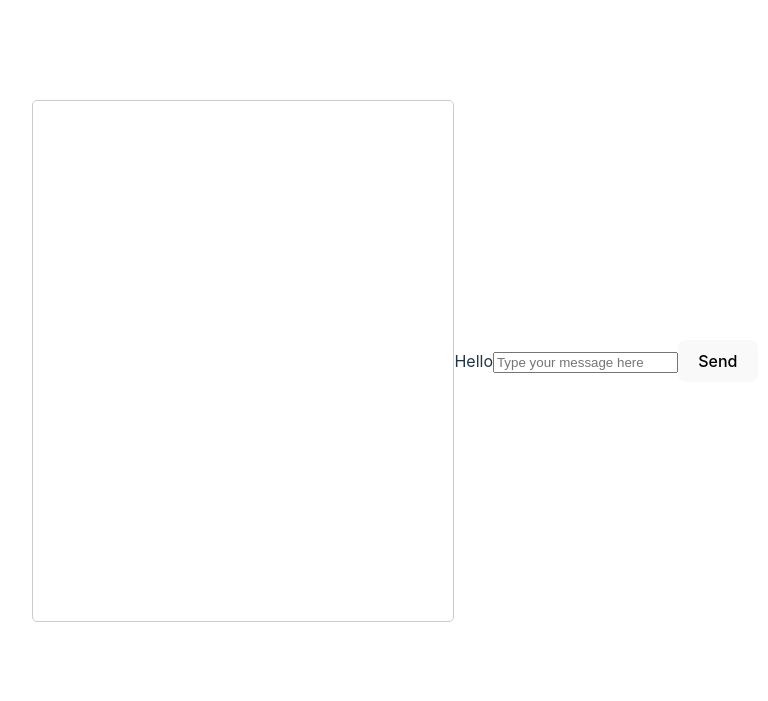
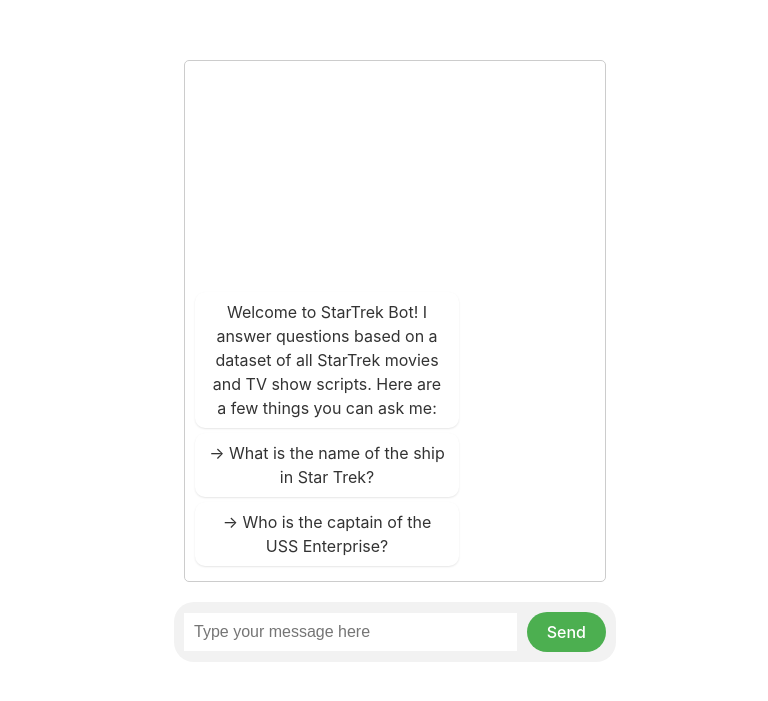
Before and after one commit to Adesdesk/chatbot-by-adesdesk, a Vue app: page / in a window 1280 px wide. Shown: the part 103-804 px from the top of the page, without its empty margins (245-1013 px from the left). Built offline with nearby package versions, Linux system fonts and the light colour scheme.

Commit message:
Added API call functionality

```diff
--- a/package.json
+++ b/package.json
@@ -8,6 +8,8 @@
     "preview": "vite preview"
   },
   "dependencies": {
+    "axios": "^1.4.0",
+    "dotenv": "^16.0.3",
     "vue": "^3.2.45"
   },
   "devDependencies": {
--- a/src/components/Chatbot.vue
+++ b/src/components/Chatbot.vue
@@ -1,12 +1,11 @@
 <template>
   <div class="chatbot">
     <div class="chat-window">
-      <div v-for="(message, index) in messages" :key="index" :class="`message ${message.type}`">
+      <div v-for="(message, index) in messages" :key="index" :class="`message ${message.sender}`">
         {{ message.message }}
       </div>
     </div>
-    <p>Hello</p>
-    <form @submit="handleSubmit">
+    <form @submit.prevent="handleSubmit">
       <input type="text" v-model="userInput" placeholder="Type your message here" />
       <button type="submit">Send</button>
     </form>
@@ -14,7 +13,8 @@
 </template>
 
 <script>
-import { ref } from 'vue';
+import axios from 'axios';
+import { ref, onMounted } from 'vue';
 
 export default {
   name: 'Chatbot',
@@ -22,11 +22,54 @@
     const messages = ref([]);
     const userInput = ref('');
 
-    const handleSubmit = (event) => {
-      event.preventDefault();
+    onMounted(() => {
+      // Add initial message from bot to messages list
+      messages.value.push({
+        sender: 'bot',
+        message: 'Welcome to StarTrek Bot! I answer questions based on a dataset of all StarTrek movies and TV show scripts. Here are a few things you can ask me:',
+      });
+      messages.value.push({
+        sender: 'bot',
+        message: '-> What is the name of the ship in Star Trek?',
+      });
+      messages.value.push({
+        sender: 'bot',
+        message: '-> Who is the captain of the USS Enterprise?',
+      });
+    });
+
+    const handleSubmit = async () => {
       const userMessage = userInput.value;
-      messages.value.push({ type: 'user', message: userMessage });
+      messages.value.push({ sender: 'user', message: userMessage });
       userInput.value = '';
+      await sendMessage(userMessage);
+    };
+
+    const sendMessage = async (userMessage) => {
+      const openaiEndpoint = 'https://api.openai.com/v1/chat/completions';
+      const openaiApiKey = import.meta.env.VITE_OPENAI_API_KEY;
+      const model = 'gpt-3.5-turbo';
+
+      const headers = {
+        'Content-Type': 'application/json',
+        'Authorization': `Bearer ${openaiApiKey}`,
+      };
+
+      const data = {
+        'model': model,
+        'messages': [{ 'role': 'user', 'content': userMessage }],
+      };
+
+      try {
+        const response = await axios.post(openaiEndpoint, data, { headers });
+        const chatResponse = response.data.choices[0].message.content;
+        messages.value.push({ sender: 'bot', message: chatResponse });
+        console.log(chatResponse);
+        // Do something with the chat response
+      } catch (error) {
+        console.error(error);
+        // Handle the error
+      }
     };
 
     return {
@@ -41,63 +84,91 @@
 <style>
 .chatbot {
   display: flex;
+  flex-direction: column;
   justify-content: center;
   align-items: center;
   height: 100vh;
 }
 
 .chat-window {
+  display: flex;
+  flex-direction: column;
+  justify-content: flex-end;
+  height: 500px;
   width: 400px;
-  height: 500px;
   border: 1px solid #ccc;
   border-radius: 5px;
   padding: 10px;
   overflow-y: scroll;
+  margin-bottom: 10px;
+  background-color: #fff;
 }
 
 .message {
-margin-bottom: 10px;
-  padding: 5px;
-}
-
-.user {
-  text-align: right;
-  background-color: #0095ff;
-  color: #fff;
-}
-
-.chatbot {
-  display: flex;
-  justify-content: center;
-  align-items: center;
-  height: 100vh;
-}
-
-.chat-window {
-  width: 400px;
-  height: 500px;
-  border: 1px solid #ccc;
-  border-radius: 5px;
-  padding: 10px;
-  overflow-y: scroll;
-}
-
-.message {
+  display: block;
   margin-bottom: 10px;
   padding: 5px;
 }
 
 .user {
-  text-align: right;
-  background-color: #0095ff;
-  color: #fff;
+  align-self: flex-end;
+  background-color: #dcf8c6;
+  color: #333;
+  border-radius: 10px;
+  max-width: 60%;
+  padding: 8px 12px;
+  margin-bottom: 5px;
 }
 
 .bot {
-  text-align: left;
-  background-color: #f5f5f5;
+  align-self: flex-start;
+  background-color: #fff;
   color: #333;
+  border-radius: 10px;
+  max-width: 60%;
+  padding: 8px 12px;
+  margin-bottom: 5px;
+  box-shadow: 0 1px 2px rgba(0, 0, 0, 0.1);
 }
 
-/* Add your styles here */
+form {
+  display: flex;
+  flex-direction: row;
+  align-items: center;
+  justify-content: center;
+  width: 100%;
+  max-width: 500px;
+  background-color: #f2f2f2;
+  padding: 10px;
+  border-radius: 20px;
+  margin-top: 10px;
+}
+
+input[type="text"],
+textarea {
+  margin-bottom: 0;
+  padding: 10px;
+  border: none;
+  width: 100%;
+  flex: 1;
+  font-size: 16px;
+  outline: none;
+  box-shadow: none;
+}
+
+button[type="submit"] {
+  background-color: #4caf50;
+  color: #fff;
+  border: none;
+  padding: 10px 20px;
+  border-radius: 20px;
+  cursor: pointer;
+  margin-left: 10px;
+  transition: background-color 0.3s ease;
+}
+
+button[type="submit"]:hover {
+  background-color: #3e8e41;
+}
+
 </style>
```
Also changed, not shown: 2 other files (tests, documents, lock files or other folders).
